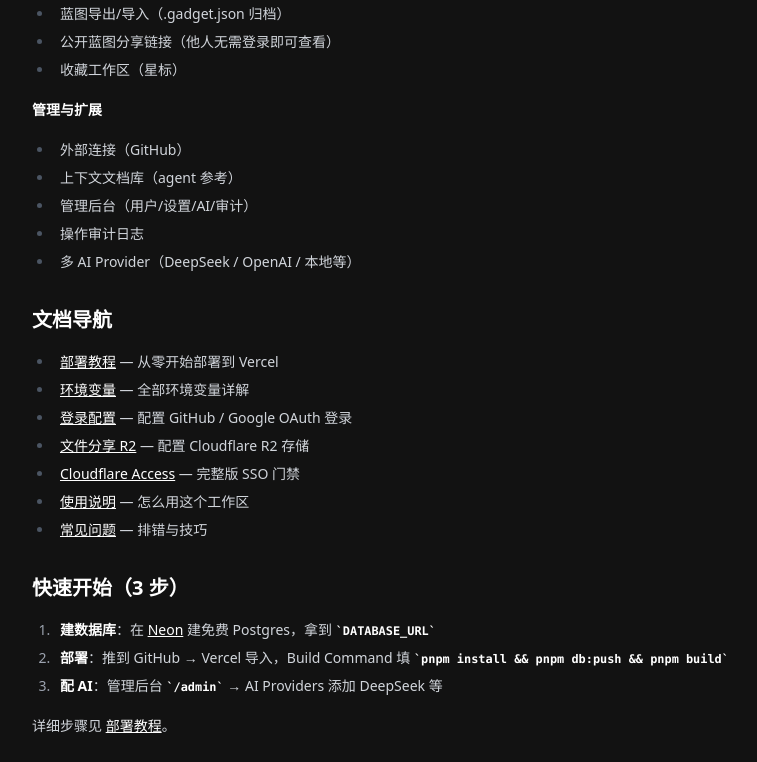
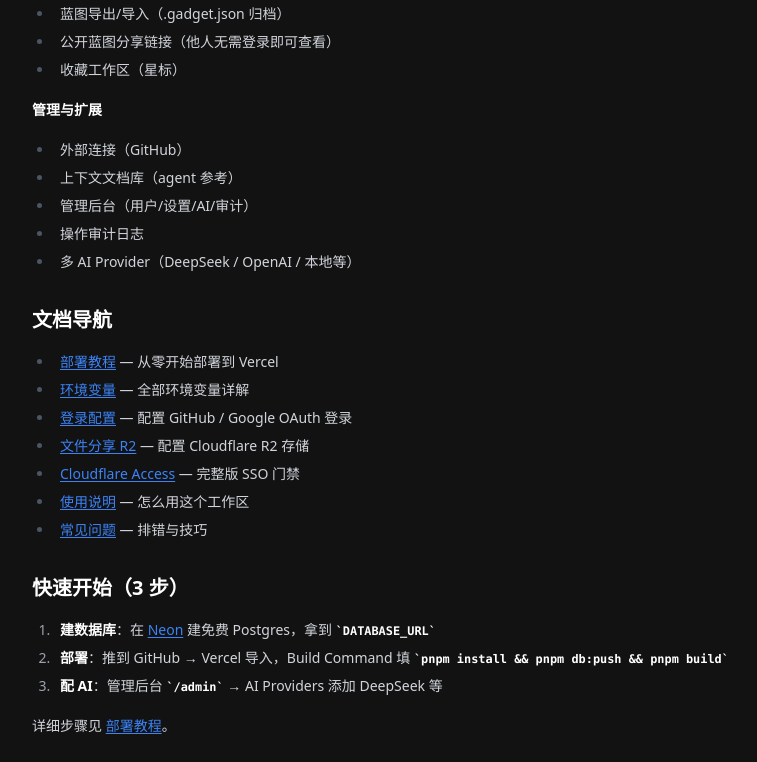
Before and after one commit to LegspCpd/cfos-vercel, a Next.js app: page /docs in a window 1280 px wide. Shown: the part 802-1564 px from the top of the page, without its empty margins (376-1133 px from the left). Built offline with nearby package versions, Linux system fonts and the light colour scheme.

Commit message:
fix: docs sidebar/inline links point to /docs/* instead of root
DocLayout sidebar links were already correct; the bug was relative links in index.md rendering as /deploy, /env etc. Fix Markdown component to auto-prefix /docs/ for internal links and make index.md links absolute.

```diff
--- a/src/components/docs/Markdown.tsx
+++ b/src/components/docs/Markdown.tsx
@@ -3,11 +3,37 @@
 import ReactMarkdown from 'react-markdown';
 import remarkGfm from 'remark-gfm';
 
+// Resolve a markdown link to a docs URL.
+// - http(s)://, mailto:, /…  → left as-is (absolute / external)
+// - "foo" or "foo.md"        → becomes /docs/foo
+// This keeps in-doc navigation from accidentally hitting the wrong route (e.g. /env instead of /docs/env).
+function resolveDocsHref(href: string): string {
+  if (!href) return href;
+  const clean = href.trim();
+  if (/^(https?:|mailto:|tel:|#)/i.test(clean) || clean.startsWith('/')) {
+    return clean;
+  }
+  // Strip .md extension if present.
+  const slug = clean.replace(/\.md$/, '');
+  return `/docs/${slug}`;
+}
+
 // Renders markdown with the docs styling (prose).
 export default function Markdown({ content }: { content: string }) {
   return (
     <div className="prose prose-sm max-w-none prose-invert">
-      <ReactMarkdown remarkPlugins={[remarkGfm]}>{content}</ReactMarkdown>
+      <ReactMarkdown
+        remarkPlugins={[remarkGfm]}
+        components={{
+          a: ({ href, children }) => (
+            <a href={resolveDocsHref(href || '')} className="text-primary underline-offset-2 hover:underline">
+              {children}
+            </a>
+          ),
+        }}
+      >
+        {content}
+      </ReactMarkdown>
     </div>
   );
 }
--- a/src/content/docs/index.md
+++ b/src/content/docs/index.md
@@ -35,13 +35,13 @@ Cloudflare OS 是一个 **AI 编程工作区**：用自然语言让 AI agent 帮
 
 ## 文档导航
 
-- [部署教程](deploy) — 从零开始部署到 Vercel
-- [环境变量](env) — 全部环境变量详解
-- [登录配置](github-login) — 配置 GitHub / Google OAuth 登录
-- [文件分享 R2](r2) — 配置 Cloudflare R2 存储
-- [Cloudflare Access](cf-access) — 完整版 SSO 门禁
-- [使用说明](usage) — 怎么用这个工作区
-- [常见问题](faq) — 排错与技巧
+- [部署教程](/docs/deploy) — 从零开始部署到 Vercel
+- [环境变量](/docs/env) — 全部环境变量详解
+- [登录配置](/docs/github-login) — 配置 GitHub / Google OAuth 登录
+- [文件分享 R2](/docs/r2) — 配置 Cloudflare R2 存储
+- [Cloudflare Access](/docs/cf-access) — 完整版 SSO 门禁
+- [使用说明](/docs/usage) — 怎么用这个工作区
+- [常见问题](/docs/faq) — 排错与技巧
 
 ## 快速开始（3 步）
 
@@ -49,4 +49,4 @@ Cloudflare OS 是一个 **AI 编程工作区**：用自然语言让 AI agent 帮
 2. **部署**：推到 GitHub → Vercel 导入，Build Command 填 `pnpm install && pnpm db:push && pnpm build`
 3. **配 AI**：管理后台 `/admin` → AI Providers 添加 DeepSeek 等
 
-详细步骤见 [部署教程](deploy)。
+详细步骤见 [部署教程](/docs/deploy)。
```
